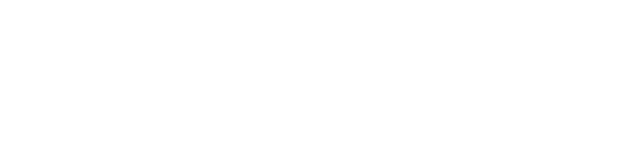
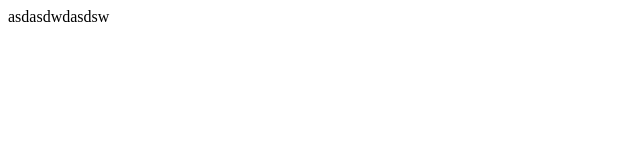
Before and after one commit to KirillGromyko09/homework, a plain HTML site: page index.html in a window 1280 px wide. Shown: the whole page, without its empty margins (0-640 px from the left). Drawn offline with Linux system fonts and the light colour scheme.

Commit message:
init project

```diff
--- a/index.html
+++ b/index.html
@@ -5,6 +5,6 @@
     <title>Title</title>
 </head>
 <body>
-
+asdasdwdasdsw
 </body>
 </html>
```
